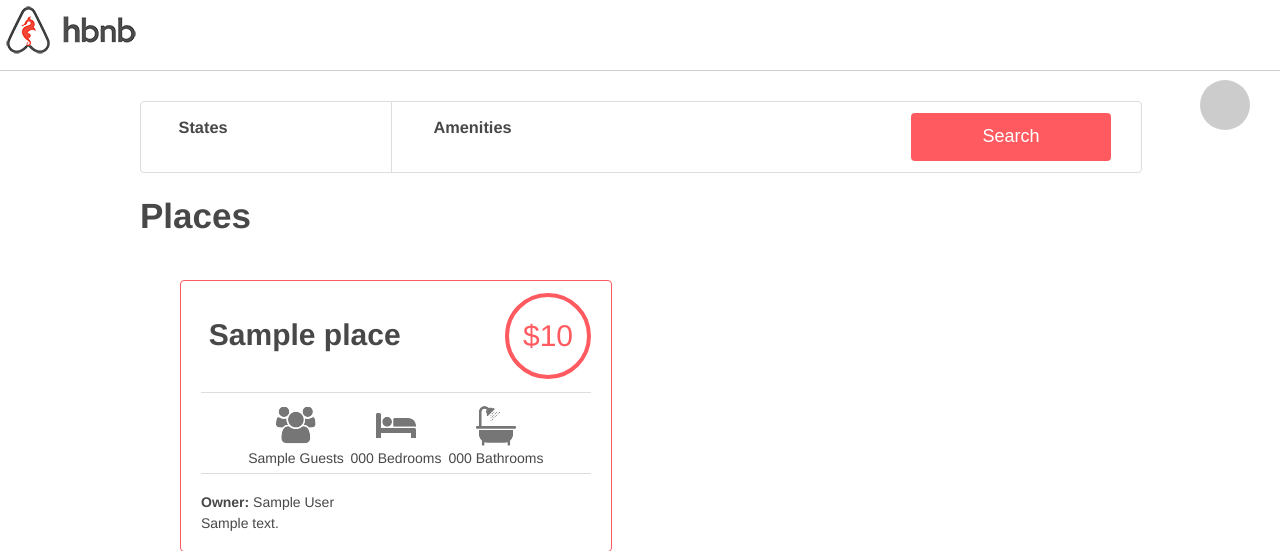
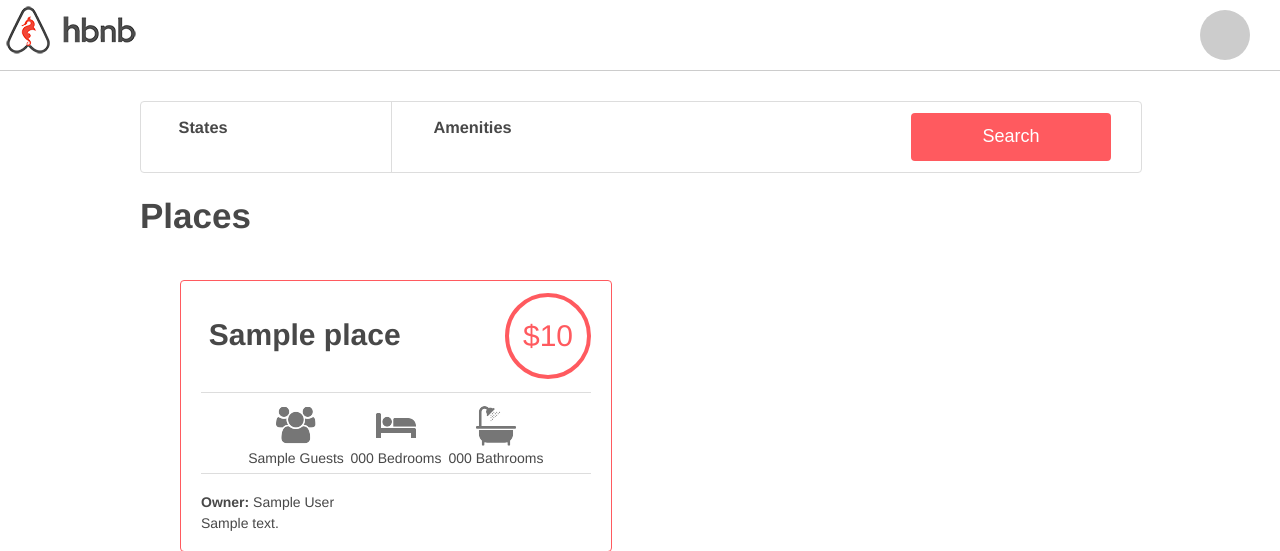
Before and after one commit to nathanhall762/AirBnB_clone_v4, a Flask app: template web_dynamic/templates/2-hbnb.html in a window 1280 px wide. Shown: the top 551 px of the page. Run offline with Flask 2, Linux system fonts and the light colour scheme; the template is opened without the code that fills it: most values are stand-ins (such as "Sample title", 1, 10 or a date in 2020); some libraries are stand-ins or nearby versions.

Commit message:
added header css

```diff
--- a/web_dynamic/static/styles/3-header.css
+++ b/web_dynamic/static/styles/3-header.css
@@ -3,11 +3,14 @@ header {
     height: 70px;
     width: 100%;
     border-bottom: 1px solid #CCCCCC;
+    display: flex;
+    justify-content: space-between;
 }
 header .logo {
     background: url("../images/logo.png") no-repeat;
     left: 20px;
     height: 100%;
+    width: 150px;
 }
 header .available {
     background-color: #ff545f;
```
